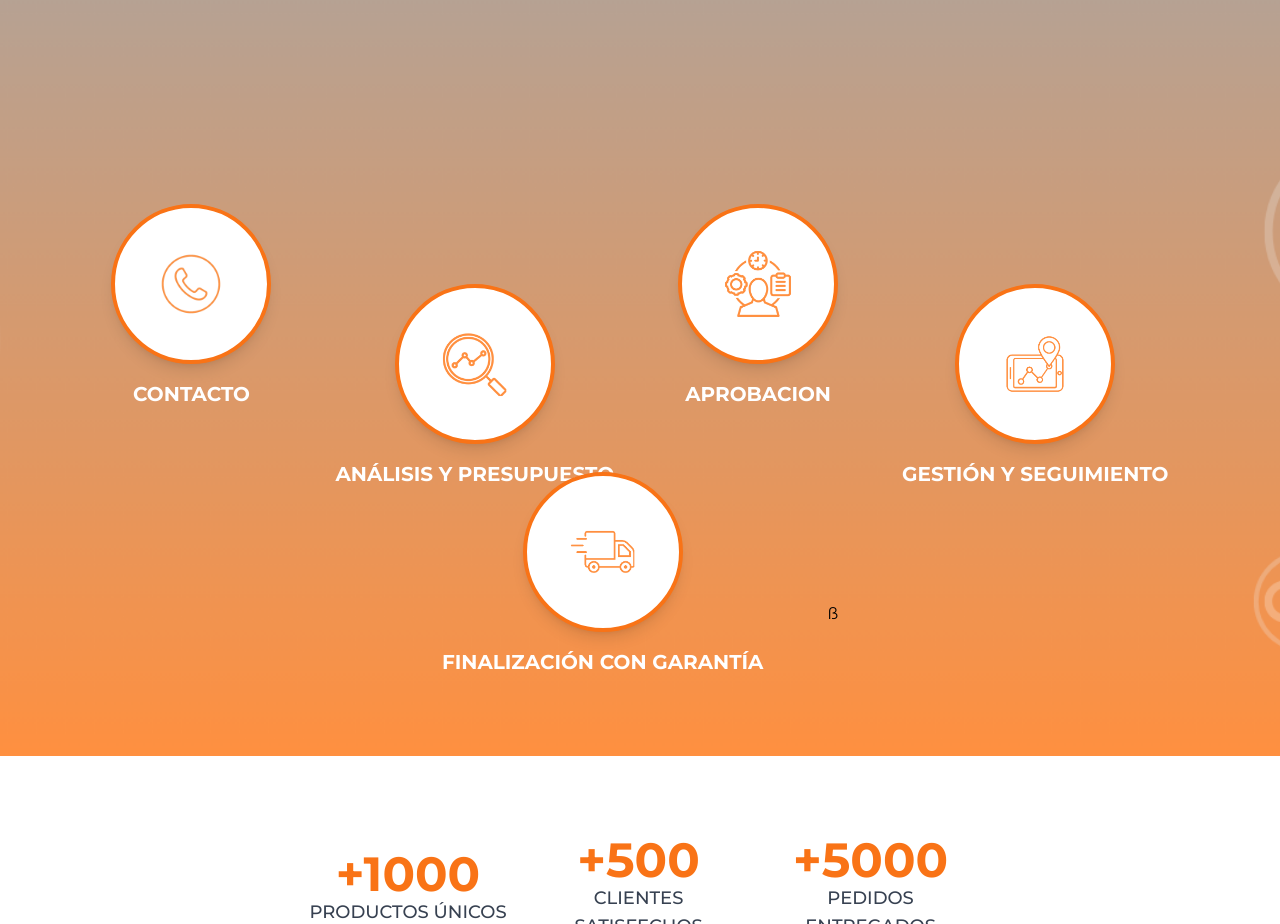
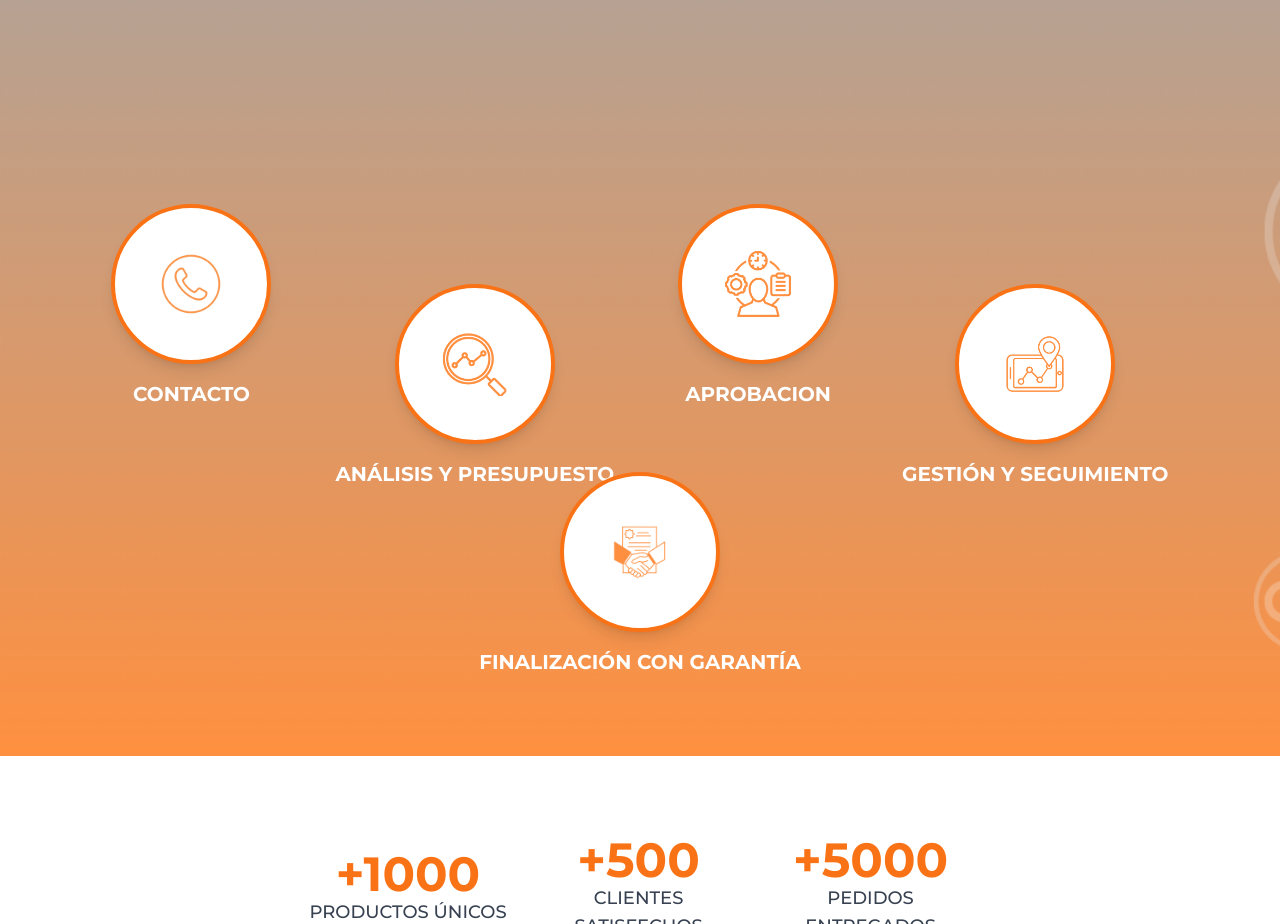
Before and after one commit to franmartos11/omegaLanding, a Next.js app: page / in a window 1280 px wide. Shown: the part 2620-3544 px from the top of the page. Built offline with nearby package versions, Linux system fonts and the light colour scheme.

Commit message:
delete ß && change workprocess logo

```diff
--- a/src/app/Components/workProcess/WorkProcessV2.tsx
+++ b/src/app/Components/workProcess/WorkProcessV2.tsx
@@ -9,7 +9,7 @@ const WorkProcess = () => {
     { title: "Análisis y Presupuesto", icon: "/lupa.png" },
     { title: "Nos Aprobas", icon: "/management-icon.png" },
     { title: "Gestion Y Seguimiento", icon: "/tracking-icon.png" },
-    { title: "Finalizacion Con Garantia", icon: "/delivery-icon.png" },
+    { title: "Finalizacion Con Garantia", icon: "/contrato.png" },
   ];
 
   const stepVariants = {
--- a/src/app/Components/workProcess/WorkProcesss.tsx
+++ b/src/app/Components/workProcess/WorkProcesss.tsx
@@ -10,7 +10,7 @@ const WorkProcess = () => {
     { title: "ANÁLISIS Y PRESUPUESTO", icon: "/lupa.png" },
     { title: "APROBACION", icon: "/management-icon.png" },
     { title: "GESTIÓN Y SEGUIMIENTO", icon: "/tracking-icon.png" },
-    { title: "FINALIZACIÓN CON GARANTÍA", icon: "/delivery-icon.png" },
+    { title: "FINALIZACIÓN CON GARANTÍA", icon: "/contrato.png" },
   ];
 
   const stepVariants = {
@@ -78,7 +78,7 @@ const WorkProcess = () => {
               {step.title}
             </p>
           </motion.div>
-        ))}ß
+        ))}
       </div>
     </section>
   );
```
Also changed, not shown: public/contrato.png (added).
